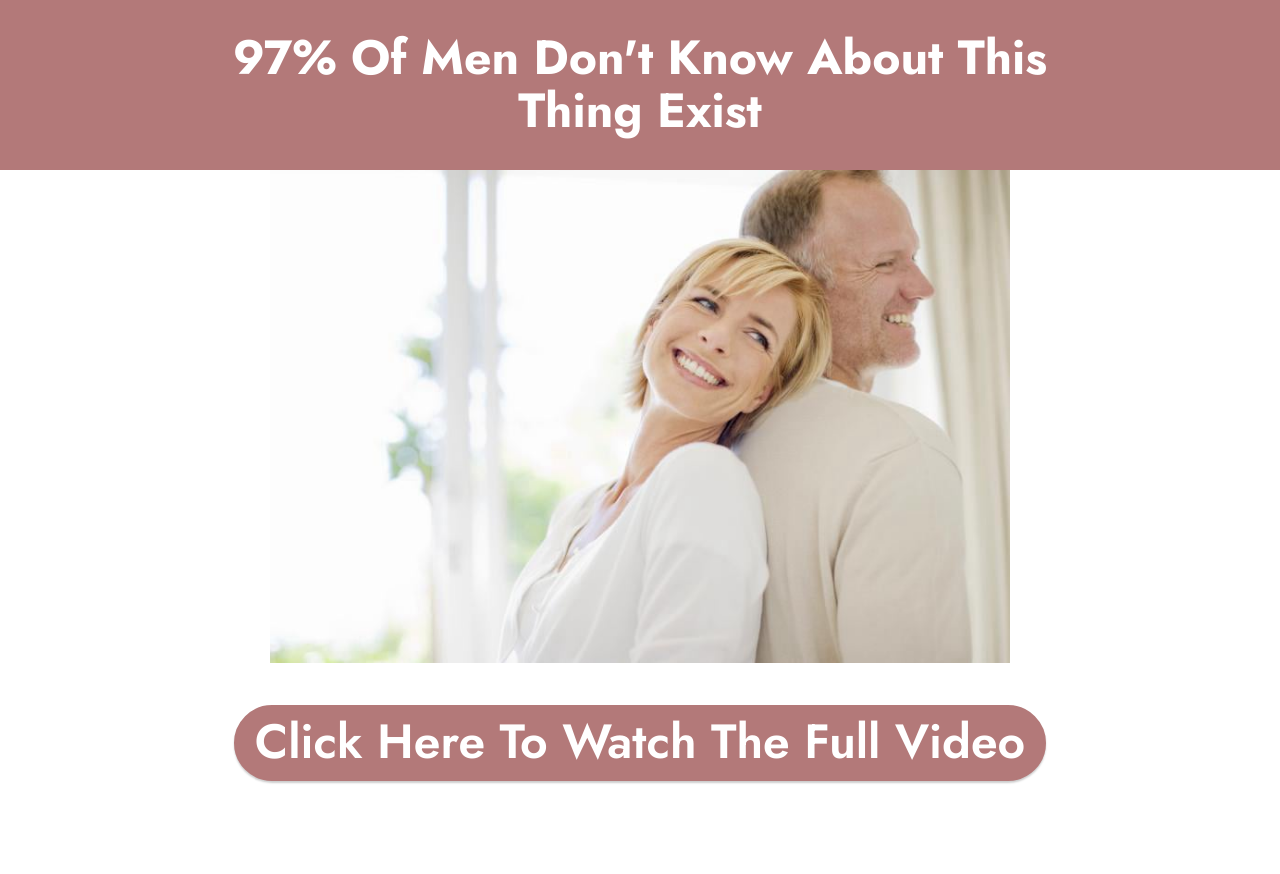
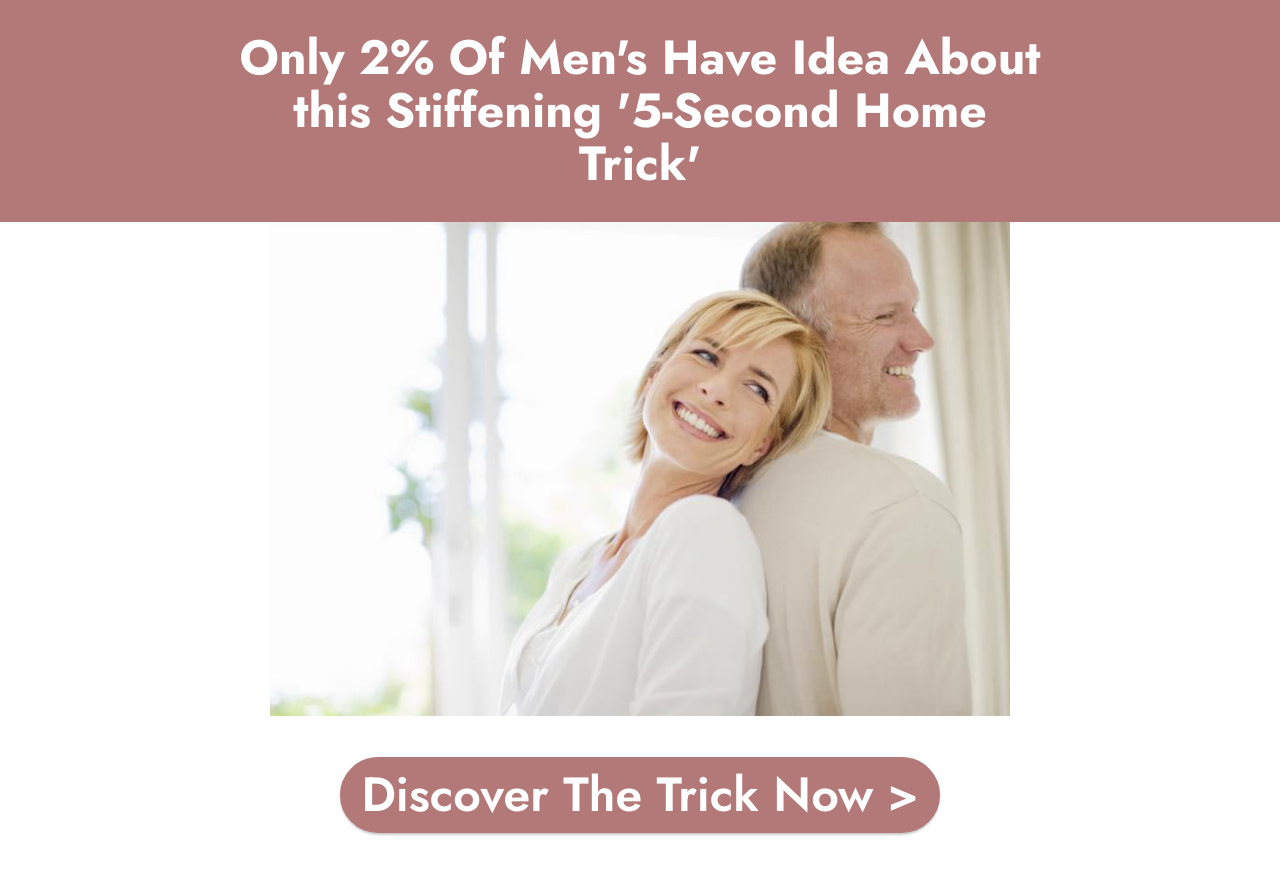
Before and after one commit to paimsa/17, a plain HTML site: page index.html in a window 1280 px wide. Before the commit the page ends 822 px from the top, so only its background shows below. Drawn offline with Linux system fonts and the light colour scheme.

Commit message:
index.html

```diff
--- a/index.html
+++ b/index.html
@@ -33,7 +33,7 @@
     <div class="container">
         <div class="row justify-content-center">
             <div class="title col-md-12 col-lg-9">
-                <h3 class="mbr-section-title mbr-fonts-style align-center mb-4 display-2"><strong>97% Of Men Don't Know About This Thing Exist</strong></h3>
+                <h3 class="mbr-section-title mbr-fonts-style align-center mb-4 display-2"><strong>Only 2% Of Men's Have Idea About this Stiffening '5-Second Home Trick'</strong></h3>
 
 
             </div>
@@ -52,11 +52,11 @@
         <div class="row justify-content-center">
             <div class="col-md-12 col-lg-9">
                 <div class="image-wrap mb-4">
-                    <a href="https://bestofferhere.link/decore"><img src="assets/images/265183-800x533r1-leaning-couple-800x533.jpg" alt=""></a>
+                    <a href="https://mwebcharming.com/7556/7103/2/?&subid=Jyoti"><img src="assets/images/265183-800x533r1-leaning-couple-800x533.jpg" alt=""></a>
                 </div>
 
 
-                <div class="mbr-section-btn mt-3"><a class="btn btn-primary display-2" href="https://bestofferhere.link/decore">Click Here To Watch The Full Video<br></a></div>
+                <div class="mbr-section-btn mt-3"><a class="btn btn-primary display-2" href="https://mwebcharming.com/7556/7103/2/?&subid=Jyoti">Discover The Trick Now ><br></a></div>
             </div>
         </div>
     </div>
```
